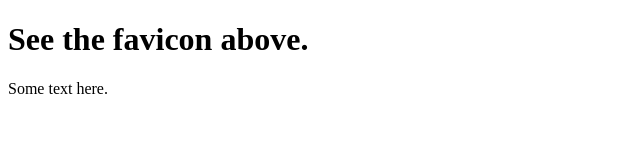
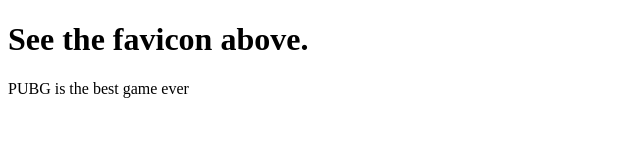
Before and after one commit to jaejun-lee06/ICS20-Unit1-06-HTML-Favicon, a plain HTML site: page index2.html in a window 1280 px wide. Shown: the whole page, without its empty margins (0-640 px from the left). Drawn offline with Linux system fonts and the light colour scheme.

Commit message:
added text

```diff
--- a/index2.html
+++ b/index2.html
@@ -16,7 +16,7 @@
   <body>
     <h1>See the favicon above. </h1>
     <p>
-      <div id="hello-world">Some text here.</div>
+      <div id="hello-world">PUBG is the best game ever</div>
     </p>
   </body>
 </html>
```
